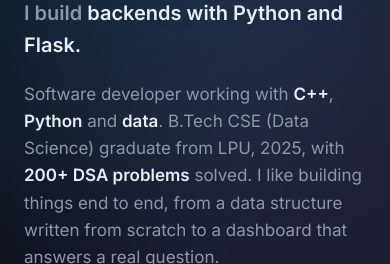
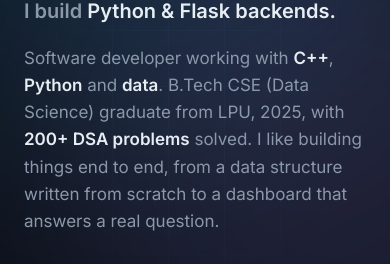
Before and after one commit to Vineet0001/Vineet0001.github.io, a plain HTML site: page index.html in a window 390 px wide. Shown: the part 250-514 px from the top of the page. Drawn offline with Linux system fonts and the light colour scheme.

Commit message:
Stop the hero tagline from shifting the layout on mobile

```diff
--- a/index.html
+++ b/index.html
@@ -60,7 +60,7 @@ nav .wrap{display:flex;align-items:center;justify-content:space-between;height:6
 .hi{font-family:var(--mono);color:var(--accent);font-size:15px;margin-bottom:10px}
 h1{font-size:clamp(42px,6.4vw,72px);line-height:1.02;font-weight:800;letter-spacing:-.035em}
 h1 .grad{background:linear-gradient(120deg,var(--accent),var(--accent2));-webkit-background-clip:text;background-clip:text;color:transparent}
-.role{font-size:clamp(20px,2.6vw,28px);font-weight:600;color:var(--muted);margin:14px 0 20px;min-height:1.4em}
+.role{font-size:clamp(20px,2.6vw,28px);font-weight:600;color:var(--muted);margin:14px 0 20px;height:1.4em;line-height:1.4em;white-space:nowrap;overflow:hidden}
 .role .typed{color:var(--text)}
 .role .caret{display:inline-block;width:2px;height:1em;background:var(--accent);margin-left:3px;vertical-align:-3px;animation:blink 1s steps(1) infinite}
 @keyframes blink{50%{opacity:0}}
@@ -208,6 +208,7 @@ footer .mono{font-family:var(--mono)}
   .skills{grid-template-columns:1fr}
   .sec-head .bar{display:none}
 }
+@media (max-width:360px){.role{font-size:17px}}
 @media (prefers-reduced-motion:reduce){
   *{animation:none!important;transition:none!important;scroll-behavior:auto!important}
   .reveal{opacity:1;transform:none}
@@ -527,7 +528,7 @@ cache.<span class="t-k">get</span>(<span class="t-s">"b"</span>);     <span clas
   links.querySelectorAll('a').forEach(function(a){ a.addEventListener('click', function(){ links.classList.remove('open'); }); });
 
   // typed roles
-  var roles = ['data structures in C++.', 'backends with Python and Flask.', 'dashboards that explain data.', 'clean, tested software.'];
+  var roles = ['data structures in C++.', 'Python & Flask backends.', 'dashboards for data.', 'clean, tested code.'];
   var el = document.getElementById('typed'), ri = 0, ci = 0, del = false;
   function type(){
     if (reduce){ el.textContent = roles[0]; return; }
```
